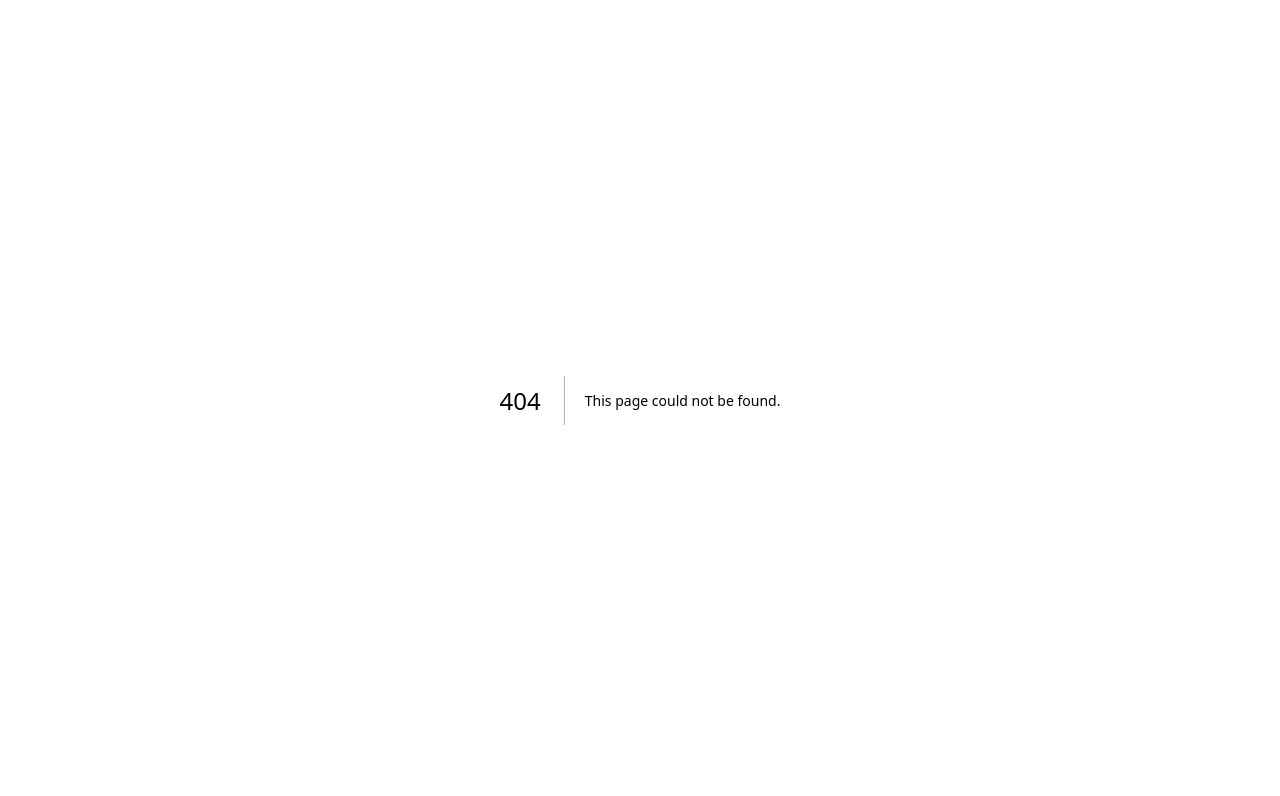
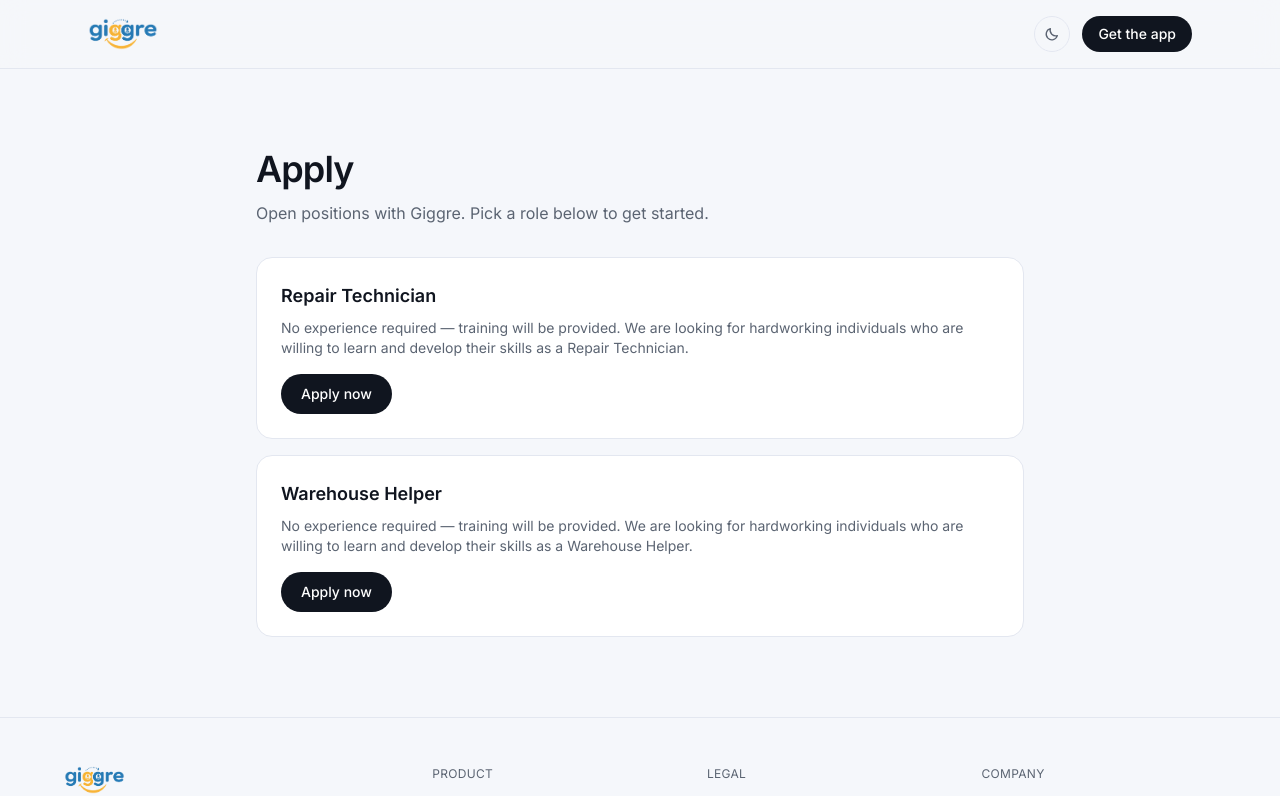
Before and after one commit to JoshuaAirstaffs/giggre-website, a Next.js app: page /apply in a window 1280 px wide. Before the commit this address had no page. Shown: the top 796 px of the page. Built offline with nearby package versions, Linux system fonts and the light colour scheme.

Commit message:
add apply

```diff
--- /dev/null
+++ b/src/app/apply/page.tsx
@@ -0,0 +1,62 @@
+import type { Metadata } from "next";
+import Header from "@/components/Header";
+import Footer from "@/components/Footer";
+
+export const metadata: Metadata = {
+  title: "Apply — Giggre",
+  description: "Apply to work gigs with Giggre.",
+};
+
+const openings = [
+  {
+    title: "Repair Technician",
+    description:
+      "No experience required — training will be provided. We are looking for hardworking individuals who are willing to learn and develop their skills as a Repair Technician.",
+    formUrl: "https://forms.gle/rfpVNcadUSvxYcfaA",
+  },
+  {
+    title: "Warehouse Helper",
+    description:
+      "No experience required — training will be provided. We are looking for hardworking individuals who are willing to learn and develop their skills as a Warehouse Helper.",
+    formUrl: "https://forms.gle/mT5ffUUpYEG9gqgj8",
+  },
+];
+
+export default function ApplyPage() {
+  return (
+    <>
+      <Header />
+      <main className="flex-1 px-6 py-20">
+        <div className="mx-auto max-w-3xl">
+          <h1 className="font-[var(--font-display)] text-3xl font-semibold tracking-tight text-ink sm:text-4xl">
+            Apply
+          </h1>
+          <p className="mt-3 text-muted">
+            Open positions with Giggre. Pick a role below to get started.
+          </p>
+
+          <div className="mt-8 space-y-4">
+            {openings.map((job) => (
+              <div
+                key={job.title}
+                className="rounded-2xl border border-hairline bg-paper p-6"
+              >
+                <h2 className="text-lg font-semibold text-ink">{job.title}</h2>
+                <p className="mt-2 text-sm text-muted">{job.description}</p>
+                <a
+                  href={job.formUrl}
+                  target="_blank"
+                  rel="noopener noreferrer"
+                  className="mt-4 inline-flex items-center justify-center rounded-full bg-ink px-5 py-2.5 text-sm font-medium text-paper transition-transform hover:scale-[1.03] active:scale-[0.98]"
+                >
+                  Apply now
+                </a>
+              </div>
+            ))}
+          </div>
+        </div>
+      </main>
+      <Footer />
+    </>
+  );
+}
--- a/src/app/layout.tsx
+++ b/src/app/layout.tsx
@@ -52,9 +52,7 @@ export default function RootLayout({ children }: LayoutProps<"/">) {
   return (
     <html lang="en" className="h-full antialiased" suppressHydrationWarning>
       <body className="min-h-full flex flex-col">
-        <Script id="theme-init" strategy="beforeInteractive">
-          {themeInitScript}
-        </Script>
+        <script dangerouslySetInnerHTML={{ __html: themeInitScript }} />
         <Script id="sw-cleanup" strategy="afterInteractive">
           {swCleanupScript}
         </Script>
--- a/src/components/Footer.tsx
+++ b/src/components/Footer.tsx
@@ -46,6 +46,9 @@ export default function Footer() {
           <ul className="mt-3 space-y-2 text-sm text-muted">
             <li><a href="/contact" className="hover:text-ink">Contact</a></li>
           </ul>
+          <ul className="mt-3 space-y-2 text-sm text-muted">
+            <li><a href="/apply" className="hover:text-ink">Apply for a job</a></li>
+          </ul>
         </div>
       </div>
       <p className="mx-auto mt-10 max-w-6xl font-[var(--font-mono)] text-xs text-muted">
```
